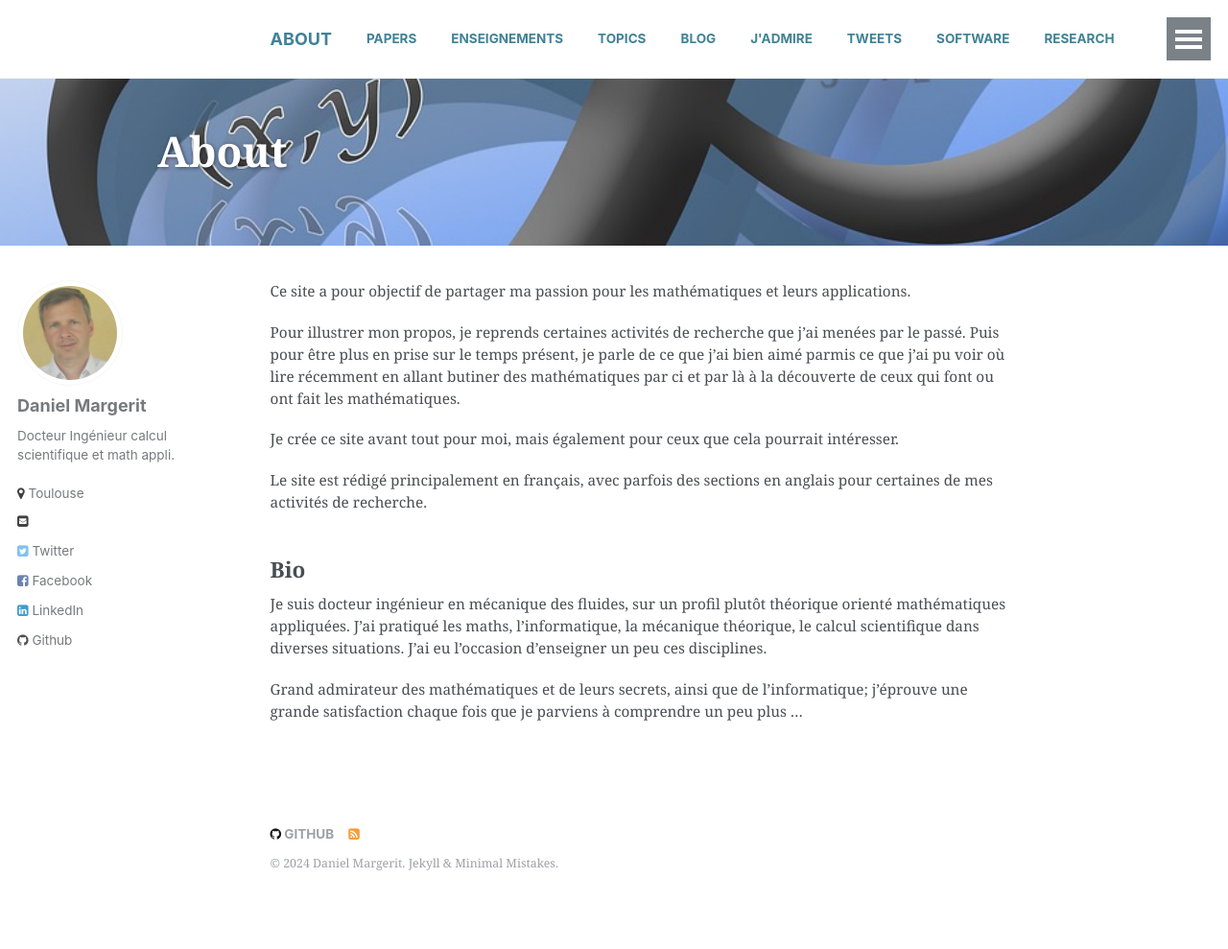
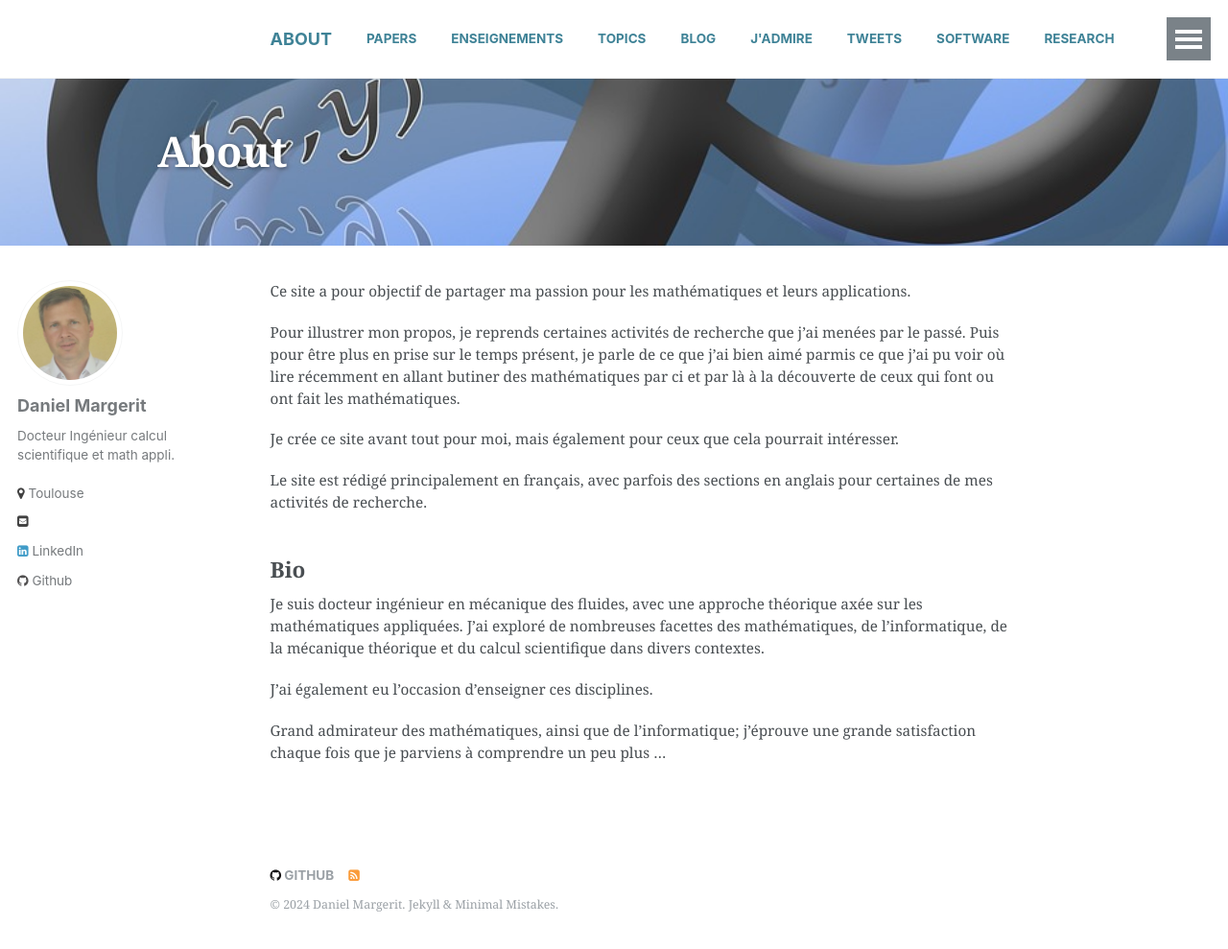
Before and after one commit to danielmargerit/danielmargerit.github.io, a Jekyll site: the page built from index.md, in a window 1280 px wide and 1006 px high. Shown: the top 989 px of the window at 96% size. Built offline with Jekyll 4.4.1, drawn with Linux system fonts in a browser that asks for light colours.

Commit message:
update RS

```diff
--- a/_config.yml
+++ b/_config.yml
@@ -71,7 +71,7 @@
   codepen          :
   dribbble         :
   flickr           :
-  facebook         : daniel.margerit
+  facebook         :
   foursquare       :
   github           : danielmargerit
   google_plus      :
@@ -84,11 +84,14 @@
   stackoverflow    : # http://stackoverflow.com/users/123456/username
   steam            :
   tumblr           :
-  twitter          : DMargerit
+  twitter          :
   vine             :
   weibo            :
   xing             :
   youtube          :
+  researchgate     : "https://www.researchgate.net/profile/Daniel-Margerit"
+  bluesky          : "https://bsky.app/profile/danielmargerit.bsky.social"
+  mastodon         : "https://mathstodon.xyz/@danielmargerit"
 
 sass:
     sass_dir: assets/_scss
--- a/index.md
+++ b/index.md
@@ -21,7 +21,9 @@
 Le site est rédigé principalement en français, avec parfois des sections en anglais pour certaines de mes activités de recherche.
 ## Bio
 
-Je suis docteur ingénieur en mécanique des fluides, sur un profil plutôt théorique orienté mathématiques appliquées. J'ai pratiqué les maths, l'informatique, la mécanique théorique, le calcul scientifique dans diverses situations.
-J'ai eu l'occasion d'enseigner un peu ces disciplines.
+Je suis docteur ingénieur en mécanique des fluides, avec une approche théorique axée sur les mathématiques appliquées.
+J'ai exploré de nombreuses facettes des mathématiques, de l'informatique, de la mécanique théorique et du calcul scientifique dans divers contextes.
 
-Grand admirateur des mathématiques et de leurs secrets, ainsi que de l'informatique; j'éprouve une grande satisfaction chaque fois que je parviens à comprendre un peu plus ...
+J'ai également eu l'occasion d'enseigner ces disciplines.
+
+Grand admirateur des mathématiques, ainsi que de l'informatique; j'éprouve une grande satisfaction chaque fois que je parviens à comprendre un peu plus ...
```
